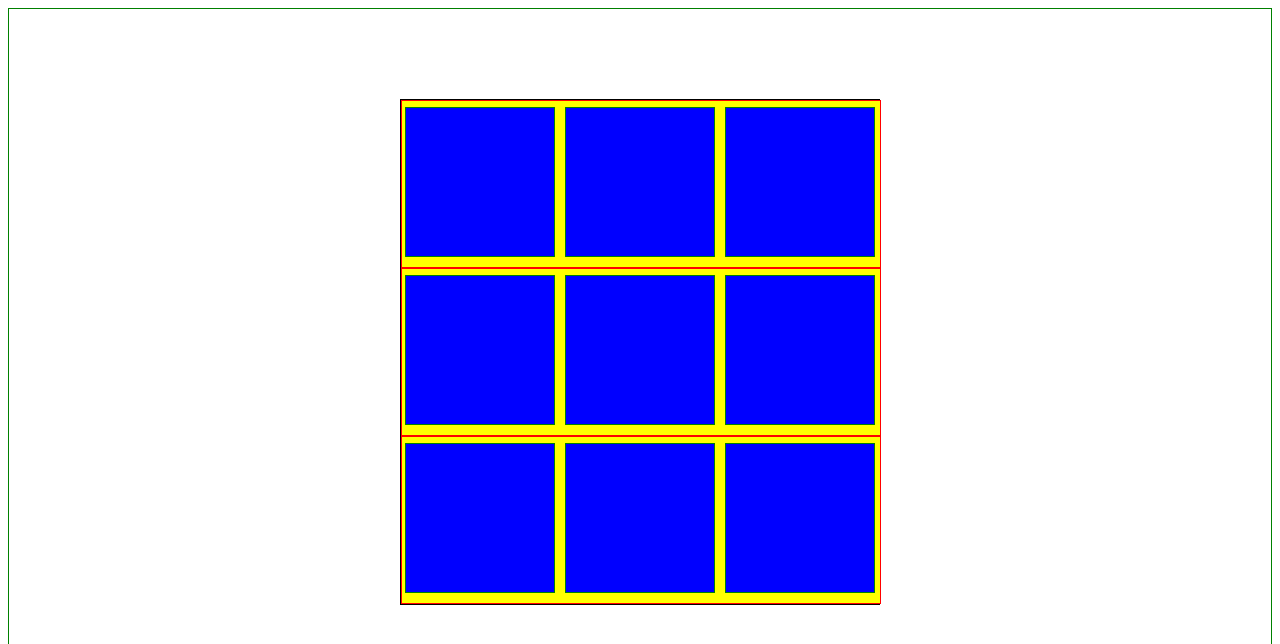
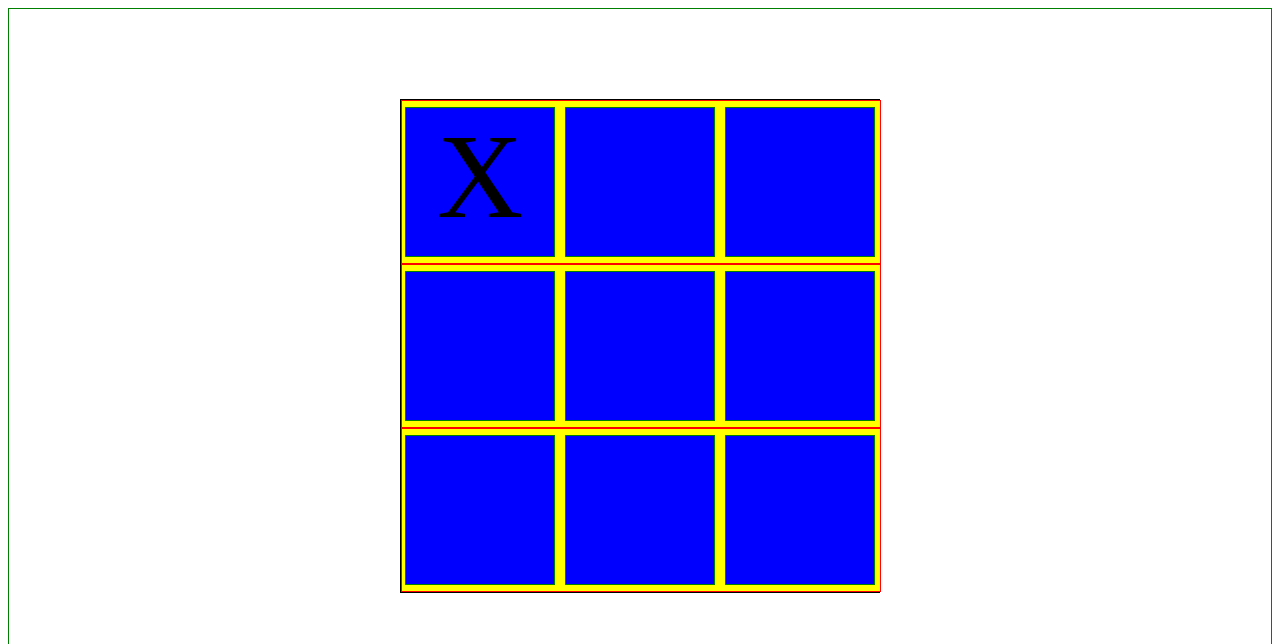
Before and after one commit to harrypatrick94/tic-tac-toe, a plain HTML site: page index.html in a window 1280 px wide. Both pictures are taken after a click on the element 480 px from the left and 182 px from the top of the page. Shown: the top 644 px of the page. Drawn offline with Linux system fonts and the light colour scheme.

Commit message:
add text to box

```diff
--- a/css/style.css
+++ b/css/style.css
@@ -34,7 +34,8 @@ body {
   background-color: blue;
   margin: 6px 3px;
   text-align: center;
-  font-size: 130px;
+  font-size: 120px;
+  vertical-align: top;
 }
 
 .box:hover {
--- a/js/main.js
+++ b/js/main.js
@@ -28,7 +28,18 @@ $(document).ready(function (){
 
   $boxClick.on('click', function ( ev ) {
 
-    ev.target.id
+
+    let addToBox = ev.target.id
+
+     if (addToBox === 'box-1') {
+       $boxOne.append('X')
+     } else {
+       console.log('fuck off');
+     }
+
+
+
+
 
 
 
```
